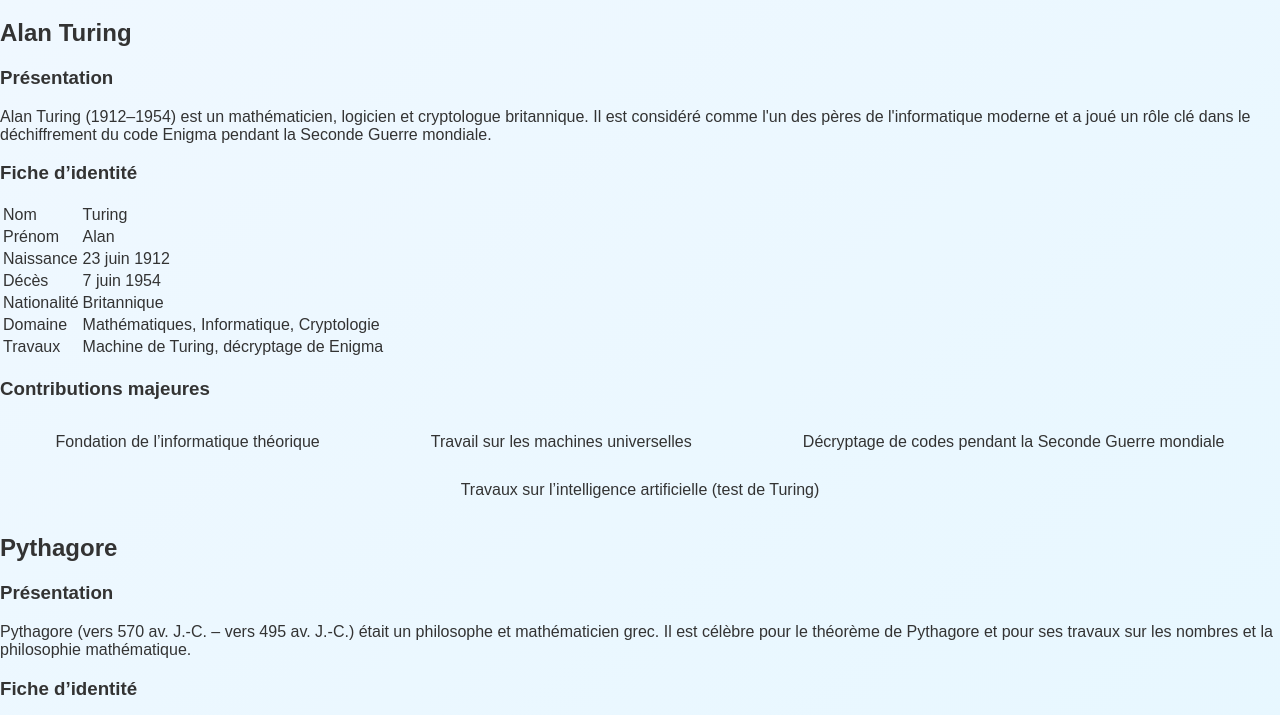
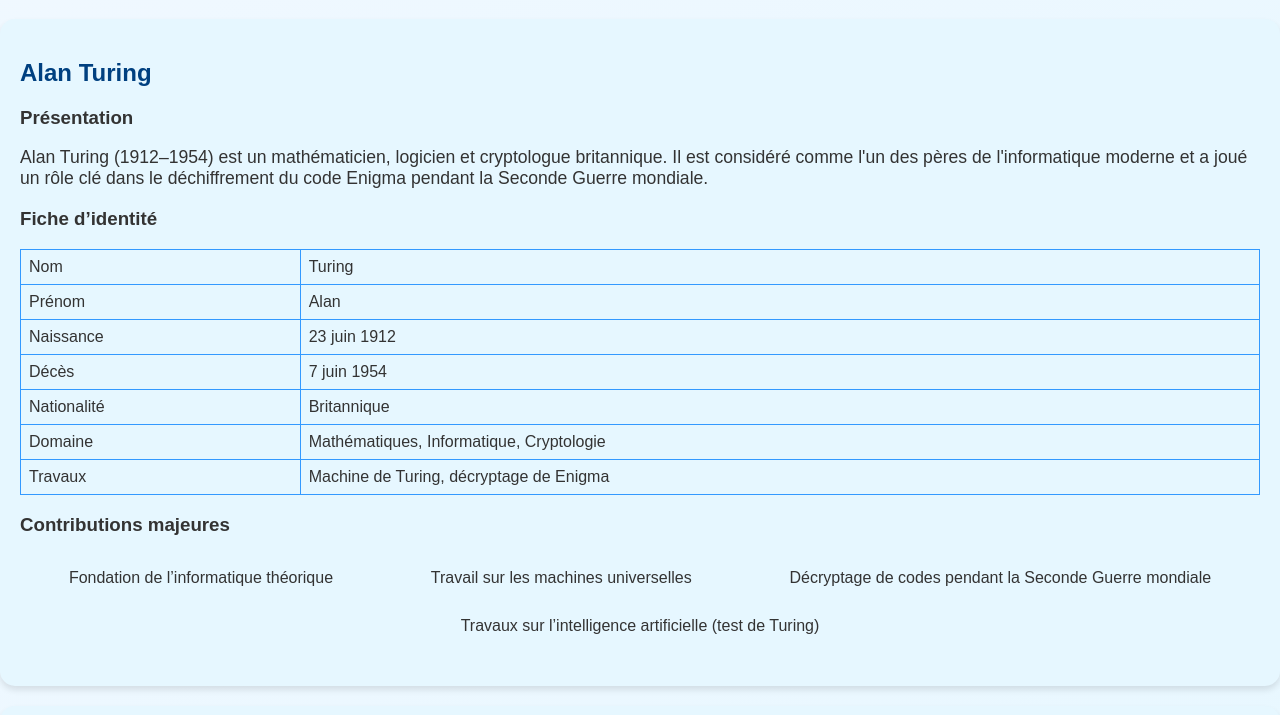
Before and after one commit to tayembenltifa/Les-Grands-Penseurs, a plain HTML site: page math.html in a window 1280 px wide. Shown: the part 61-776 px from the top of the page. Drawn offline with Linux system fonts and the light colour scheme.

Commit message:
Update styles.css

```diff
--- a/styles.css
+++ b/styles.css
@@ -68,6 +68,35 @@ li a:hover {
   transform: scale(1.1);
 }
 
+/* ===== Section personnages ===== */
+.personnage {
+  background-color: #e6f7ff;
+  padding: 20px;
+  margin: 20px auto;
+  border-radius: 15px;
+  box-shadow: 0 4px 6px rgba(0,0,0,0.1);
+}
+
+.personnage h2 {
+  color: #004080;
+}
+
+.personnage table {
+  width: 100%;
+  border-collapse: collapse;
+  margin-top: 10px;
+}
+
+.personnage table, .personnage td {
+  border: 1px solid #3399ff;
+  padding: 8px;
+  text-align: left;
+}
+
+.personnage p {
+  font-size: 1.1em;
+}
+
 /* ===== Footer ===== */
 footer {
   text-align: center;
```
